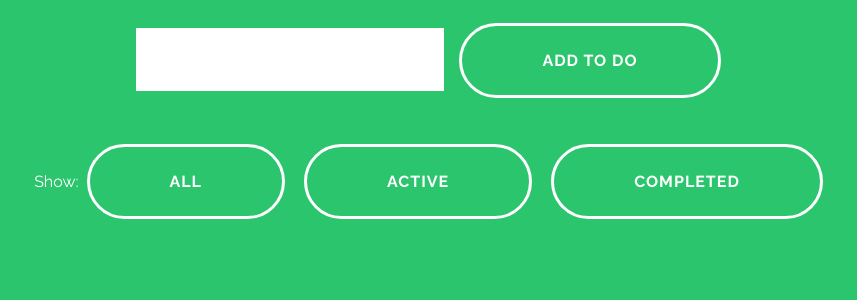
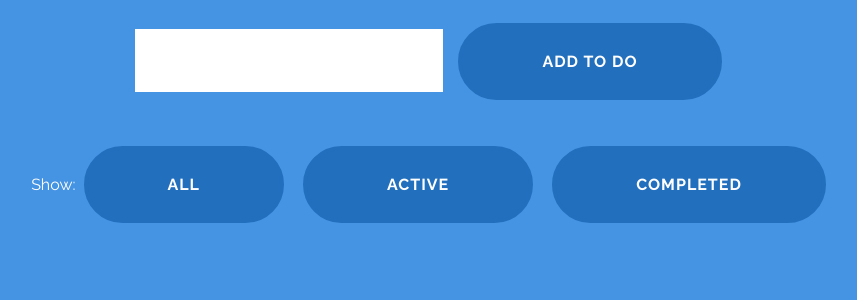
Before and after one commit to marcieR/ReactToDoApp, a React (Create React App) app: page / in a window 1280 px wide. Shown: the top 300 px of the page, without its empty margins (204-1061 px from the left). Built offline with nearby package versions, Linux system fonts and the light colour scheme.

Commit message:
Team Blue update

```diff
--- a/public/src/styles.css
+++ b/public/src/styles.css
@@ -1,5 +1,5 @@
 body {
-    background-color: #2ac56c;
+    background-color: #4593e3;
     color: #fff;
 }
 .raleway> {
@@ -74,9 +74,10 @@ input {
       font-weight: 700;
       outline: none;
       position: relative;
-      -webkit-transition: all 0.3s;
-      -moz-transition: all 0.3s;
-      transition: all 0.3s;
+      background: #226fbe;
+      -webkit-transition: none;
+      -moz-transition: none;
+      transition: none;
   }
 
 .btn:after {
@@ -87,68 +88,18 @@ input {
       -moz-transition: all 0.3s;
       transition: all 0.3s;
   }
-/* Button Interations */
-.btn {
-	border-radius: 50px;
-	border: 3px solid #fff;
-	color: #fff;
-	overflow: hidden;
-}
 
 .btn:active {
-	border-color: #17954c;
-	color: #17954c;
+	top: 2px;
+}
+/* Button Interactions */
+
+.btn {
+	border: 4px solid #226fbe;
+	border-radius: 60px;
 }
 
 .btn:hover {
-	background: #24b662;
+	background: transparent;
+	color: #226fbe;
 }
-
-.btn:before {
-	position: absolute;
-	height: 100%;
-	font-size: 125%;
-	line-height: 3.5;
-	color: #fff;
-	-webkit-transition: all 0.3s;
-	-moz-transition: all 0.3s;
-	transition: all 0.3s;
-}
-
-  /* color bgs*/
-.color-1 {
-	background: #0e83cd;
-}
-
-.color-2 {
-	background: #f06060;
-}
-
-.color-3 {
-	background: #fcd04b;
-}
-
-.color-4 {
-	background: #2ecc71;
-}
-
-.color-5 {
-	background: #9e54bd;
-}
-
-.color-6 {
-	background: #4593e3;
-}
-
-.color-7 {
-	background: #2ac56c;
-}
-
-.color-8 {
-	background: #ecf0f1;
-}
-
-.color-8 p.text {
-	color: #aaa;
-	font-weight: bold;
-}
--- a/src/components/App.js
+++ b/src/components/App.js
@@ -4,7 +4,7 @@ import AddTodo from "../containers/AddTodo";
 import VisibleTodoList from "../containers/VisibleTodoList";
 
 const App = () => (
-  <div className="App color-7">
+  <div className="App">
     <AddTodo />
     <VisibleTodoList />
     <Footer />
```
